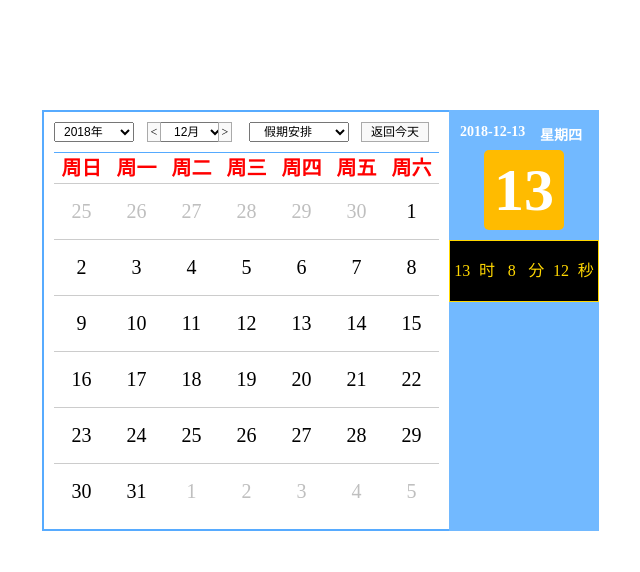
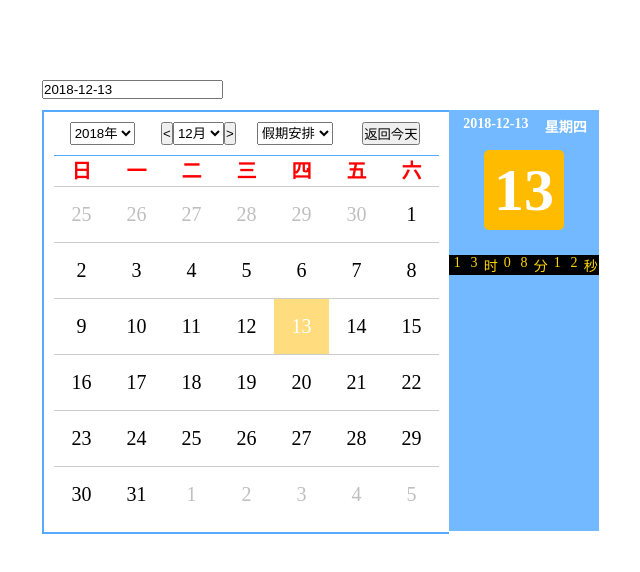
Before and after one commit to xiangshanxiumu/calendar-demo, a plain HTML site: page index.html in a window 1280 px wide. Shown: the whole page, without its empty margins (38-678 px from the left). Drawn offline with Linux system fonts and the light colour scheme.

Commit message:
完善实时时间渲染

```diff
--- a/calendar.js
+++ b/calendar.js
@@ -1,14 +1,11 @@
-(function(){//IIFE
-    window.Calendar = Calendar;//挂载到window下面
+(function(){
+    window.Calendar = Calendar;
 
-	//申明Calendar的构造函数
     function Calendar(JSON){
-    	//this.inputBox = null;//存放当前日期
+    	this.inputBox = null;//存放当前日期
     	this.calendarDiv = null;//存放顶部 年 月
-		this.calendarSelectBox = null;
     	this.yearSelect = null;
     	this.monthSelect = null;
-		this.holidaySelect = null;
     	this.tds = null;
     	this.year = (new Date()).getFullYear();
     	this.month = (new Date()).getMonth()+1;
@@ -17,15 +14,16 @@
     	this.init(JSON);
 
     	this.getDay(this.year,this.month,this.date);
-
-		this.getTime();
         //绑定事件
     	this.bindEvent();
     }
 
     Calendar.prototype.init = function(JSON){
-    	this.dom = document.getElementById(JSON["id"]);//获取dom入口节点
-
+    	this.dom = document.getElementById(JSON["id"]);
+        // console.log(this.dom);
+    	this.inputBox = document.createElement("input");
+    	this.inputBox.type = "text";
+    	this.dom.appendChild(this.inputBox);
         this.calendarDiv = document.createElement("div");
         this.calendarDiv.className = "calendarDiv";
         this.dom.appendChild(this.calendarDiv);
@@ -35,40 +33,48 @@
         this.calendarSelectBox.className = "calendarSelectBox";
 		this.calendarDiv.appendChild(this.calendarSelectBox);
 
+		// 下拉年份外包裹盒子
+		this.warpBox1 = document.createElement("div")
+		this.calendarSelectBox.appendChild(this.warpBox1)
         //下拉年份
         this.yearSelect = document.createElement("select");
-        this.calendarSelectBox.appendChild(this.yearSelect);
+        this.warpBox1.appendChild(this.yearSelect);
         for(var i=1990;i<=2050;i++){
         	var option = document.createElement("option");
         	option.value = i;
         	option.innerHTML = i+"年";
         	this.yearSelect.appendChild(option);
         }
+		//下拉月份和左右箭头外盒子
+		this.wrapBox2 = document.createElement("div")
+		this.calendarSelectBox.appendChild(this.wrapBox2);
 
         //左箭头
-        this.leftArrow = document.createElement("p");
+        this.leftArrow = document.createElement("button");
         this.leftArrow.innerHTML = "&lt;";
-        this.calendarSelectBox.appendChild(this.leftArrow);
+        this.wrapBox2.appendChild(this.leftArrow);
 
         //下拉月份
         this.monthSelect = document.createElement("select");
-        this.calendarSelectBox.appendChild(this.monthSelect);
+        this.wrapBox2.appendChild(this.monthSelect);
         var monthArr = ["1月","2月","3月","4月","5月","6月","7月","8月","9月","10月","11月","12月"];
-        for (var i =0; i <monthArr.length; i++) {
+        for (var i = 1; i <=monthArr.length; i++) {
         	var option = document.createElement("option");
-        	option.value = i+1;
-        	option.innerHTML = monthArr[i];
+        	option.value = i;
+        	option.innerHTML =monthArr[i-1];
         	this.monthSelect.appendChild(option);
         }
 
          //右箭头
-        this.rightArrow = document.createElement("p");
+        this.rightArrow = document.createElement("button");
         this.rightArrow.innerHTML = "&gt;";
-        this.calendarSelectBox.appendChild(this.rightArrow);
-
+        this.wrapBox2.appendChild(this.rightArrow);
+		// 下拉假期外包裹盒子
+		this.wrapBox3 = document.createElement("div")
+		this.calendarSelectBox.appendChild(this.wrapBox3);
         //假期选择
         this.holidaySelect = document.createElement("select");
-        this.calendarSelectBox.appendChild(this.holidaySelect);
+        this.wrapBox3.appendChild(this.holidaySelect);
         var holidayArr = ["假期安排","元旦","除夕","春节","清明节","劳动节","端午节","中秋节","国庆节"];
         for(var i=0;i<holidayArr.length;i++){
         	var option = document.createElement("option");
@@ -76,17 +82,19 @@
         	option.innerHTML = holidayArr[i];
         	this.holidaySelect.appendChild(option);
         }
-
+		// 返回今天-外包裹盒子
+		this.wrapBox4 = document.createElement("div")
+		this.calendarSelectBox.appendChild(this.wrapBox4);
         //返回今天
-        this.backToday = document.createElement("p");
-        this.calendarSelectBox.appendChild(this.backToday);
+        this.backToday = document.createElement("button");
+        this.wrapBox4.appendChild(this.backToday);
         this.backToday.innerHTML = "返回今天";
 
         //日历显示表格
         this.tableDom = document.createElement("table")
         this.calendarDiv.appendChild(this.tableDom);
 
-        var weekArr = ["周日","周一","周二","周三","周四","周五","周六"];
+        var weekArr = ["日","一","二","三","四","五","六"];
         this.tr = document.createElement("tr");
 
         for(var i=0;i<weekArr.length;i++){
@@ -111,74 +119,51 @@
         this.rightBox = document.createElement("div");
         this.rightBox.className = "rightBox";
         this.dom.appendChild(this.rightBox);
+		// 年月日-星期外包裹盒子
+		this.wrapBox5 = document.createElement("div")
+		this.wrapBox5.className = "wrapBox5";
+		this.rightBox.appendChild(this.wrapBox5);
 
-        this.dateTxt = document.createElement("p");//日期 x年x月x日
+        this.dateTxt = document.createElement("div");//日期 x年x月x日
         this.dateTxt.className = "dateTxt";
-        this.rightBox.appendChild(this.dateTxt);
+        this.wrapBox5.appendChild(this.dateTxt);
 
-        this.dayTxt = document.createElement("p");//星期几
+        this.dayTxt = document.createElement("div");//星期几
         this.dayTxt.className = "dayTxt";
-        this.rightBox.appendChild(this.dayTxt);
+        this.wrapBox5.appendChild(this.dayTxt);
 
         this.currentDay = document.createElement("div"); //当前日期 几号？
         this.currentDay.className = "currentDay";
 		this.rightBox.appendChild(this.currentDay);
 
-		this.currentTimeBox = document.createElement("div")//当前时间 时-分-秒
-		this.currentTimeBox.className = "currentTimeBox";
-		this.rightBox.appendChild(this.currentTimeBox);
+		// 右侧盒子实时-时-分-秒
+		this.ulTime = document.createElement("ul")
+		this.ulTime.className = "ulTime"
+		this.rightBox.appendChild(this.ulTime)
+        var k = 0
+		while(k<9){
+		li = document.createElement("li")
+		li.innerHTML = k
+		this.ulTime.appendChild(li)
+		k++
+		}
+    }
 
-		this.currentTime = document.createElement("div");
-		this.currentTime.className = "currentTime";
-		this.currentTimeBox.appendChild(this.currentTime);
-        //小时
-		hour = document.createElement("span");
-		hour.className = "hour";
-		this.currentTime.appendChild(hour);
-		//时
-		HOUR = document.createElement("span");
-		HOUR.innerHTML = "时";
-		this.currentTime.appendChild(HOUR);
-        //分钟
-		minute = document.createElement("span");
-		minute.className = "minute";
-		this.currentTime.appendChild(minute);
-		//分
-		MINUTE = document.createElement("span");
-		MINUTE.innerHTML = "分";
-		this.currentTime.appendChild(MINUTE);
-        //秒
-		second = document.createElement("span");
-		second.className = "second";
-		this.currentTime.appendChild(second);
-		//秒
-		SECOND = document.createElement("span");
-		SECOND.innerHTML = "秒";
-		this.currentTime.appendChild(SECOND);
-    }
-	//获取当前小时-分钟-秒
-	Calendar.prototype.getTime = function(){
-		setInterval(function(){
-			const nowTime = new Date();
-			let nowHour = nowTime.getHours();
-			let nowMinute = nowTime.getMinutes();
-			let nowSecond = nowTime.getSeconds();
-			hour.innerHTML = nowHour;
-			minute.innerHTML = nowMinute;
-			second.innerHTML = nowSecond;
-		},1000);
-	}
     //获取日期
     Calendar.prototype.getDay = function(year,month,date){
          this.year = year;
          this.month = month;
-		 //date&&(this.date = date);
-		 this.date = date;
+         date&&(this.date = date);
+
          this.yearSelect.value = this.year;
          this.monthSelect.value = this.month;
 
          //获取当前月第一天 是周几？利用Date()对象属性
          var thisMonthFirstDate = this.thisMonthFirstDate = new Date(year,month-1,1).getDay();
+         //console.log(month);
+         //console.log(new Date(year,month-1,1).getDay());
+         //console.log(new Date(year,month-1,1));
+
          //上一个末尾时间戳  获取上月多少天？
          var prevMonthSumDate = this.prevMonthSumDate = new Date(new Date(year,month-1,1)-1).getDate();
          //获取本月多少天？
@@ -213,18 +198,26 @@
            this.tds[i].innerHTML = prevMonthSumDate-thisMonthFirstDate+1+i;
            this.tds[i].className = "col";
          }
+
          //渲染本月
          for(var i=thisMonthFirstDate;i<thisMonthSumDate+thisMonthFirstDate;i++){
          	this.tds[i].className = "";
-			if(this.tds[i].innerHTML==date){
-				this.tds[i].className = "cur";
-			 }
          	this.tds[i].innerHTML = i-thisMonthFirstDate+1;
          }
+
          //渲染下月
          for(var i=thisMonthFirstDate+thisMonthSumDate;i<42;i++){
          	this.tds[i].innerHTML = i-(thisMonthFirstDate+thisMonthSumDate)+1;
          	this.tds[i].className = "col";
+         }
+
+         //渲染input文本里面 年-月-日
+         if(date!=undefined){
+         	// console.log(this.thisMonthFirstDate+date-1);
+         	// console.log(this.thisMonthFirstDate);
+         	// console.log(date);
+            this.tds[this.thisMonthFirstDate+date-1].className = "cur";
+            this.inputBox.value = year+"-"+month+"-"+date;
          	}
 
          //渲染右侧盒子里面 年-月-日 星期几？
@@ -235,10 +228,28 @@
          this.dayTxt.innerHTML = weekArr[n];//星期几？
 
          this.currentDay.innerHTML = date;//几号？
-
+		 //渲染实时 时-分-秒
+		    var lis = this.ulTime.children
+			// console.log(lis)
+			lis[2].innerText = "时";
+			lis[5].innerText = "分";
+			lis[8].innerText = "秒";
+		 timer = setInterval(function(){
+			var DATE = new Date();
+			var hour = DATE.getHours();
+			var minute = DATE.getMinutes();
+			var second = DATE.getSeconds();
+			lis[0].innerText = parseInt(hour/10);
+			lis[1].innerText = hour%10;
+			lis[3].innerText = parseInt(minute/10);
+			lis[4].innerText = minute%10;
+			lis[6].innerText = parseInt(second/10);
+			lis[7].innerText = second%10;
+		 },1000);
          //渲染假期和非假期显示效果
          if((this.month==1&&this.date==1)||(this.month==2&&this.date==15)||(this.month==2&&this.date==16)||(this.month==4&&this.date==5)
          	 ||(this.month==5&&this.date==1)||(this.month==6&&this.date==18)||(this.month==9&&this.date==24)||(this.month==10&&this.date==1)){
+
 			this.calendarDiv.className = "calendarDivHoliday";
 			this.rightBox.className = "rightBoxHoliday";
             } else{
@@ -250,18 +261,23 @@
 
     // 绑定事件
     Calendar.prototype.bindEvent =function(){
+
     	var self = this;
     	//下拉年份事件
     	this.yearSelect.onchange = function () {
+    		self.inputBox.value = ""
     		self.getDay(parseInt(self.yearSelect.value),parseInt(self.monthSelect.value),self.date);
     	}
         //下拉月份事件
     	this.monthSelect.onchange = function(){
+    		self.inputBox.value = ""
     		self.getDay(parseInt(self.yearSelect.value),parseInt(self.monthSelect.value),self.date);
     	}
+
     	//左箭头事件
     	//var n =self.monthSelect.value;
     	this.leftArrow.onclick = function(){
+    		self.inputBox.value = "";
     	    self.monthSelect.value--;
     	    if(self.monthSelect.value<1){
     	    	self.monthSelect.value = 12
@@ -269,17 +285,20 @@
     	    }
         	self.getDay(parseInt(self.yearSelect.value),parseInt(self.monthSelect.value),self.date);
         }
+
     	//右箭头事件
     	this.rightArrow.onclick = function(){
+    		self.inputBox.value = ""
     		self.monthSelect.value++;
-    	    if(self.monthSelect.value>12||self.monthSelect.value==""){//>12时 自加出现空值 那就加上空值判断解决
+    	    if(self.monthSelect.value>12||self.monthSelect.value==""){//>12时 自加没有执行 if语句也就没有执行？ 后面代码报错
+    	    	self.monthSelect.value = 1;
     	    	self.yearSelect.value++;
-				self.monthSelect.value = 1;
     	    }
-			//console.log(self.monthSelect)
-    	    //console.log(self.monthSelect.value);//
+    	    // console.log(self.monthSelect.value);//>12时 空输出？
         	self.getDay(parseInt(self.yearSelect.value),parseInt(self.monthSelect.value),self.date);
+
     	}
+
     	//返回今天事件
     	this.backToday.onclick = function(){
     		var y = new Date().getFullYear();
@@ -293,52 +312,90 @@
             //console.log(self.holidaySelect.value);
             var y = parseInt(self.yearSelect.value);
             var m = parseInt(self.monthSelect.value);
-            var d = self.date;
-			var h = self.holidaySelect.value;
-            switch(h){
-				case "0":
+            var d = parseInt(self.date);
+			var h = parseInt(self.holidaySelect.value);
+			console.log(typeof(h))
+            switch (h) {
+				case 0:
 				  self.backToday.onclick();
 				break;
-				case "1":
+				case 1:
 				  m =1;
             	  d= 1;
-				return self.getDay(y,m,d);
+				  self.getDay(y,m,d);
 				break;
-				case "2":
+				case 2:
 				  m =2;
 				  d= 15;
 				  self.getDay(y,m,d);
 				break;
-				case "3":
+				case 3:
 				  m =2;
 				  d= 16;
 				  self.getDay(y,m,d);
 				break;
-				case "4":
+				case 4:
 				  m =4;
 				  d= 5;
 				  self.getDay(y,m,d);
 				break;
-				case "5":
+				case 5:
 				  m =5;
 				  d= 1;
 				  self.getDay(y,m,d);
 				break;
-				case "6":
+				case 6:
 				  m =6;
 				  d= 18;
 				  self.getDay(y,m,d);
 				break;
-				case "7":
+				case 7:
 				  m =9;
 				  d= 24;
 				  self.getDay(y,m,d);
 				break;
-				case "8":
+				case 8:
 				  m =10;
 				  d= 1;
 				  self.getDay(y,m,d);
 				break;
+				default:
+				  self.backToday.onclick();
+			}
+    	}
+
+    	//输入框获取焦点 显示日历
+       this.inputBox.onfocus = function() {
+           self.calendarDiv.style.display = "block";//左侧日历框
+           self.rightBox.style.display = "block";//右侧盒子
+       }
+       // 点击除日历之外的地方隐藏日历
+       document.addEventListener("click",function(event) {
+             var event = window.event || event;
+             //console.log(event.target);
+             if(event.target!=self.calendarDiv&&event.target != self.inputBox && event.target!=self.yearSelect && event.target!=
+                 self.monthSelect && event.target.nodeName != "TD" && event.target.nodeName !="TH"&&event.target!=
+                 self.holidaySelect&&event.target!=self.backToday&&event.target!=self.leftArrow&&event.target!=self.rightArrow&&event.target!=
+                 self.rightBox&&event.target!=self.dateTxt&&event.target!=self.dayTxt&&event.target!=self.currentDay&event.target!=self.calendarSelectBox) {
+                      self.calendarDiv.style.display = "none";//隐藏左侧日历框
+                      self.rightBox.style.display = "none";//隐藏右侧盒子
+                 }
+                 return false;
+       },false);
+
+        //从输入框输入数字 匹配日历对应的日期
+    	self.inputBox.onkeyup = function(event){
+    		var event = window.event || event;
+    		if(event.keyCode==13){
+    		var val = this.value;
+    		var valArr = val.match(/(\d+)-(\d+)-(\d+)/);
+    		if(valArr){
+    			var year = parseInt(valArr[1]);
+    			var month = parseInt(valArr[2]);
+    			var date = parseInt(valArr[3]);
+    			self.getDay(year,month,date);
+    		}
+    	}
     	}
 
     	//给所有的tds绑定事件监听
@@ -346,7 +403,6 @@
     		(function(i){
     			self.tds[i].onclick = function(){
     				var temp = i;//记住i的值
-					//self.tds[tem].className = "cur";
 
     				if(temp<self.thisMonthFirstDate){
     					if(self.month<=1){
@@ -381,9 +437,7 @@
     					}
     				}
     			}
-
     		})(i);
     	}
     }
-    }
 })();
--- a/index.css
+++ b/index.css
@@ -23,89 +23,23 @@
     border-top:2px solid #CB1C18;
     border-bottom:2px solid #CB1C18;
 }
+/*弹性布局*/
  .calendarSelectBox{
-    position: relative;
+     display: flex;
+     flex-direction: row;
+     justify-content: space-between;
 }
-.calendarDiv .calendarSelectBox select{
-    font-size: 12px;
-    width: 80px;
-    align-content: center;
-    padding: 1px
+.calendarSelectBox div{
+    flex: 1;
+    display: flex;
+    flex-direction: row;
+    justify-content: center;
 }
-.calendarSelectBox select:nth-child(1){
-  margin-right: 25px;
-  padding-left: 5px;
-}
-.calendarSelectBox select:nth-child(3){
-  margin-right: 10px;
-  padding-left: 10px;
-  width: 65px;
 
-}
-.calendarSelectBox select:nth-child(5){
-    margin-left: 15px;
-    width: 100px;
-    padding-left: 10px;
-
-}
- .calendarSelectBox p{
-    display: block;
-    float: left;
-    padding: 1px
-}
-  .calendarSelectBox p:nth-child(2){
-  border: 1px solid #AAAAAA;
-  background-color: #F9F9F9;
-  cursor: pointer;
-  font-size: 12px;
-  line-height: 16px;
-  text-align: center;
-  width: 10px;
-  height: 16px;
-  position: absolute;
-  left: 93px;
-  top: 0px;
- }
- .calendarSelectBox p:nth-child(2):hover{
-     border: 1px solid #55AAFF;
-     color: skyblue;
- }
-  .calendarSelectBox p:nth-child(4){
-  border: 1px solid #AAAAAA;
-  background-color: #F9F9F9;
-  cursor: pointer;
-  font-size: 12px;
-  line-height: 16px;
-  text-align: center;
-  width: 10px;
-  height: 16px;
-  position: absolute;
-  left: 164px;
-  top: 0px;
- }
-  .calendarSelectBox p:nth-child(4):hover{
-      border: 1px solid #55AAFF;
-     color: skyblue;
-  }
-  .calendarSelectBox p:nth-child(6){
-  float: right;
-  margin-right:10px;
-  border: 1px solid #AAAAAA;
-  background-color: #F9F9F9;
-  cursor: pointer;
-  font-size: 12px;
-  line-height: 16px;
-  text-align: center;
-  width: 64px;
-  height: 16px;
- }
- .calendarSelectBox p:nth-child(6):hover{
-     border: 1px solid #55AAFF;
- }
  .rightBox{
      position: absolute;
+     left: 407px;
      top: 30px;
-     left: 407px;
      width: 150px;
      height: 421px;
      background-color: #72B9FF;
@@ -118,28 +52,48 @@
       height: 421px;
       background-color: #CB1C18;
 }
+ /*右侧 年月日+星期-外盒子*/
+.wrapBox5{
+    width: 140px;
+    position: absolute;
+    left:5px;
+    top:5px;
+    display: flex;
+    flex-direction: row;
+}
   .dateTxt{
-     display: inline-block;
+     flex:1.5;
      padding: 1px;
-     position: absolute;
-     top: 13px;
-     left: 10px;
      color: #fff;
      font-size: 14px;
      font-weight: 700;
+     text-align: center;
  }
-
  .dayTxt{
-     display: inline-block;
+     flex:1;
      padding: 1px;
-     position: absolute;
-     left: 90px;
-     top: 13px;
      color: #fff;
      font-size: 14px;
      font-weight: 700;
+     text-align: center;
  }
+.ulTime {
+  position: absolute;
+  top:145px;
+  width: 100%;
+  border:1px 0 1px 0 solid goldenrod;
+  background: #000;
+  display: flex;
+  flex-direction: row;
 
+}
+.ulTime li {
+    flex:1;
+    list-style: none;
+    font-size: 14px;
+    color: gold;
+    text-align:center
+}
 .currentDay{
      position: absolute;
      top: 40px;
@@ -155,15 +109,18 @@
      color: #fff;
  }
 
+
 table{
     width: 100%;
     margin-top: 10px;
 }
+
 table tr:nth-child(1){
      border-bottom: 1px solid #ccc;
      border-top: 1px solid #55AAFF;
      color: red;
 }
+
 table tr th{
         font-family: "楷体";
      font-size: 20px;
@@ -173,7 +130,6 @@ table tr th{
 
 table tr:nth-child(n+2):nth-child(-n+6){
     border-bottom: 1px solid #ccc;
-
 }
 
 table,tr,td{
@@ -194,7 +150,6 @@ table tr td{
 
 .col{
     color: #BFBFBF;
-
 }
 
 .cur{
@@ -202,20 +157,3 @@ table tr td{
     opacity: 0.5;
     color: #fff;
 }
-
-.currentTime{
-    position: absolute;
-    top: 130px;
-    height: 60px;
-    width: 148px;
-    border: 1px solid gold;
-    display: flex;
-}
-.currentTime span{
-    display: block;
-    flex: 1;
-    text-align: center;
-    line-height: 60px;
-    background:#000;
-    color:gold;
-}
--- a/index.html
+++ b/index.html
@@ -3,14 +3,14 @@
 <head>
 	<meta charset="UTF-8">
 	<title>Document</title>
-	<link rel="stylesheet" href="index.css">
+  <link rel="stylesheet" type="text/css" href="./index.css" />
 </head>
 <body>
 	<div class="calendar" id="calendar"></div>
 	<script type="text/javascript" src="calendar.js"></script>
 	<script type="text/javascript">
             new Calendar({
-            	id:"calendar"
+            	"id":"calendar"
             });
 	</script>
 </body>
```
Also changed, not shown: 1 other file. Lines whose indentation alone changed are shown as unchanged.
